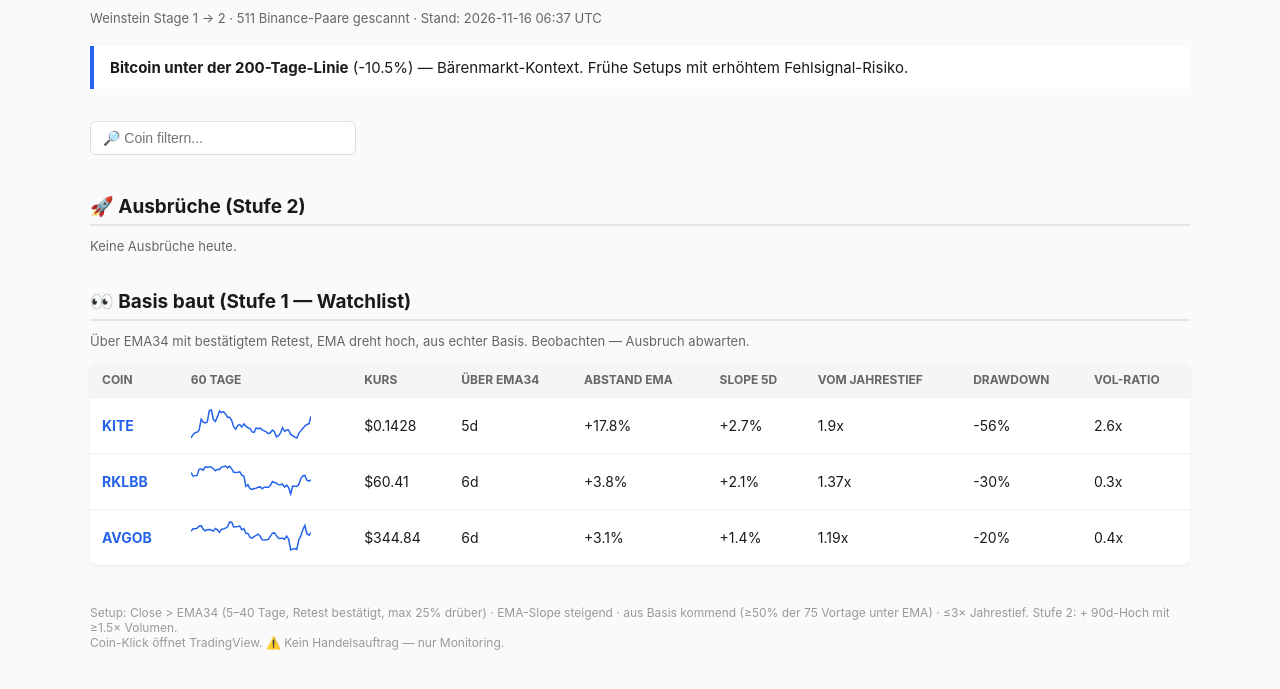
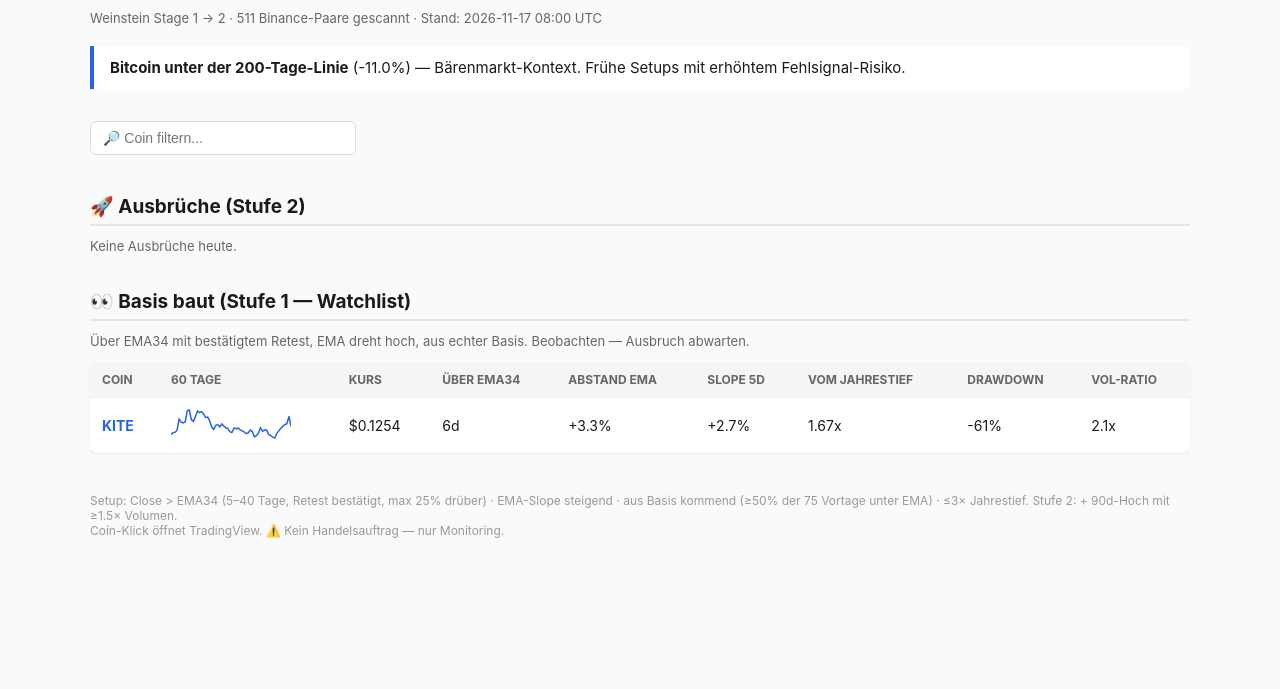
Before and after one commit to trade121121/screen, a plain HTML site: page docs/index.html in a window 1280 px wide. Shown: the part 75-764 px from the top of the page. Drawn offline with Linux system fonts and the light colour scheme.

Commit message:
Screener-Update 2026-11-17

```diff
--- a/docs/index.html
+++ b/docs/index.html
@@ -56,8 +56,8 @@ document.addEventListener('DOMContentLoaded', () => {
 </head>
 <body>
 <h1>Crypto Bottom Screener</h1>
-<p class="meta">Weinstein Stage 1 → 2 · 511 Binance-Paare gescannt · Stand: 2026-11-16 06:37 UTC</p>
-<div class="context"><b>Bitcoin unter der 200-Tage-Linie</b> (-10.5%) — Bärenmarkt-Kontext. Frühe Setups mit erhöhtem Fehlsignal-Risiko.</div>
+<p class="meta">Weinstein Stage 1 → 2 · 511 Binance-Paare gescannt · Stand: 2026-11-17 08:00 UTC</p>
+<div class="context"><b>Bitcoin unter der 200-Tage-Linie</b> (-11.0%) — Bärenmarkt-Kontext. Frühe Setups mit erhöhtem Fehlsignal-Risiko.</div>
 <input id="search" placeholder="🔎 Coin filtern..." onkeyup="filterTables()">
 <h2>🚀 Ausbrüche (Stufe 2)</h2><p class='sub'>Keine Ausbrüche heute.</p>
 
@@ -67,34 +67,14 @@ document.addEventListener('DOMContentLoaded', () => {
 <tr><th>Coin</th><th>60 Tage</th><th>Kurs</th><th>über EMA34</th><th>Abstand EMA</th><th>Slope 5d</th><th>vom Jahrestief</th><th>Drawdown</th><th>Vol-Ratio</th></tr>
 <tr>
 <td><a href="https://www.tradingview.com/chart/?symbol=BINANCE:KITEUSDT" target="_blank"><b>KITE</b></a></td>
-<td><svg width="120" height="32" viewBox="0 0 120 32"><polyline points="0.0,29.9 2.0,26.6 4.1,24.6 6.1,24.2 8.1,22.2 10.2,11.1 12.2,14.1 14.2,15.0 16.3,14.0 18.3,2.6 20.3,2.0 22.4,11.5 24.4,13.4 26.4,8.9 28.5,3.1 30.5,4.7 32.5,3.6 34.6,5.9 36.6,9.4 38.6,9.1 40.7,12.6 42.7,19.0 44.7,21.3 46.8,17.3 48.8,16.6 50.8,19.0 52.9,15.9 54.9,18.1 56.9,19.8 59.0,20.6 61.0,23.9 63.1,24.4 65.1,19.9 67.1,20.8 69.2,20.2 71.2,21.9 73.2,22.8 75.3,23.9 77.3,25.7 79.3,24.8 81.4,22.1 83.4,23.7 85.4,28.8 87.5,27.6 89.5,24.9 91.5,19.7 93.6,23.3 95.6,22.0 97.6,22.0 99.7,26.4 101.7,27.7 103.7,29.1 105.8,30.0 107.8,25.4 109.8,22.9 111.9,20.2 113.9,18.1 115.9,16.5 118.0,15.7 120.0,8.3" fill="none" stroke="#2563eb" stroke-width="1.5"/></svg></td>
-<td>$0.1428</td>
-<td>5d</td>
-<td>+17.8%</td>
+<td><svg width="120" height="32" viewBox="0 0 120 32"><polyline points="0.0,26.6 2.0,24.6 4.1,24.2 6.1,22.2 8.1,11.1 10.2,14.1 12.2,15.0 14.2,14.0 16.3,2.6 18.3,2.0 20.3,11.5 22.4,13.4 24.4,8.9 26.4,3.1 28.5,4.7 30.5,3.6 32.5,5.9 34.6,9.4 36.6,9.1 38.6,12.6 40.7,19.0 42.7,21.3 44.7,17.3 46.8,16.6 48.8,19.0 50.8,15.9 52.9,18.1 54.9,19.8 56.9,20.6 59.0,23.9 61.0,24.4 63.1,19.9 65.1,20.8 67.1,20.2 69.2,21.9 71.2,22.8 73.2,23.9 75.3,25.7 77.3,24.8 79.3,22.1 81.4,23.7 83.4,28.8 85.4,27.6 87.5,24.9 89.5,19.7 91.5,23.3 93.6,22.0 95.6,22.0 97.6,26.4 99.7,27.7 101.7,29.1 103.7,30.0 105.8,25.4 107.8,22.9 109.8,20.2 111.9,18.1 113.9,16.5 115.9,15.7 118.0,8.3 120.0,18.5" fill="none" stroke="#2563eb" stroke-width="1.5"/></svg></td>
+<td>$0.1254</td>
+<td>6d</td>
+<td>+3.3%</td>
 <td>+2.7%</td>
-<td>1.9x</td>
-<td>-56%</td>
-<td>2.6x</td>
-</tr><tr>
-<td><a href="https://www.tradingview.com/chart/?symbol=BINANCE:RKLBBUSDT" target="_blank"><b>RKLBB</b></a></td>
-<td><svg width="120" height="32" viewBox="0 0 120 32"><polyline points="0.0,8.6 2.0,11.9 4.1,11.7 6.1,11.4 8.1,5.1 10.2,5.0 12.2,6.2 14.2,2.8 16.3,3.2 18.3,2.9 20.3,2.9 22.4,4.8 24.4,6.7 26.4,5.2 28.5,5.7 30.5,2.9 32.5,2.8 34.6,2.1 36.6,3.9 38.6,2.0 40.7,4.8 42.7,8.2 44.7,8.5 46.8,8.3 48.8,7.8 50.8,11.2 52.9,12.1 54.9,22.4 56.9,20.7 59.0,24.6 61.0,25.5 63.1,24.5 65.1,24.2 67.1,23.2 69.2,22.9 71.2,24.8 73.2,23.2 75.3,23.2 77.3,23.2 79.3,21.5 81.4,17.5 83.4,18.5 85.4,19.2 87.5,20.8 89.5,20.6 91.5,20.2 93.6,23.2 95.6,21.2 97.6,23.5 99.7,30.0 101.7,22.0 103.7,22.2 105.8,22.4 107.8,20.6 109.8,14.5 111.9,12.0 113.9,11.4 115.9,16.2 118.0,17.1 120.0,15.8" fill="none" stroke="#2563eb" stroke-width="1.5"/></svg></td>
-<td>$60.41</td>
-<td>6d</td>
-<td>+3.8%</td>
-<td>+2.1%</td>
-<td>1.37x</td>
-<td>-30%</td>
-<td>0.3x</td>
-</tr><tr>
-<td><a href="https://www.tradingview.com/chart/?symbol=BINANCE:AVGOBUSDT" target="_blank"><b>AVGOB</b></a></td>
-<td><svg width="120" height="32" viewBox="0 0 120 32"><polyline points="0.0,11.4 2.0,8.7 4.1,8.7 6.1,8.2 8.1,6.2 10.2,5.7 12.2,9.2 14.2,10.8 16.3,9.8 18.3,9.6 20.3,10.0 22.4,11.1 24.4,8.5 26.4,9.9 28.5,12.3 30.5,9.2 32.5,8.9 34.6,8.2 36.6,6.7 38.6,2.0 40.7,2.2 42.7,6.9 44.7,6.7 46.8,6.5 48.8,6.1 50.8,9.8 52.9,8.5 54.9,13.5 56.9,13.5 59.0,17.3 61.0,18.2 63.1,16.6 65.1,15.4 67.1,14.1 69.2,16.3 71.2,19.8 73.2,19.9 75.3,19.8 77.3,19.4 79.3,16.3 81.4,13.2 83.4,12.9 85.4,15.6 87.5,18.3 89.5,18.5 91.5,18.0 93.6,19.5 95.6,16.1 97.6,18.9 99.7,30.0 101.7,29.1 103.7,28.6 105.8,29.5 107.8,19.9 109.8,15.9 111.9,9.5 113.9,5.5 115.9,13.7 118.0,15.3 120.0,12.6" fill="none" stroke="#2563eb" stroke-width="1.5"/></svg></td>
-<td>$344.84</td>
-<td>6d</td>
-<td>+3.1%</td>
-<td>+1.4%</td>
-<td>1.19x</td>
-<td>-20%</td>
-<td>0.4x</td>
+<td>1.67x</td>
+<td>-61%</td>
+<td>2.1x</td>
 </tr>
 </table>
 <p class="footer">Setup: Close &gt; EMA34 (5–40 Tage, Retest bestätigt, max 25% drüber) ·
--- a/state.json
+++ b/state.json
@@ -1 +1 @@
-{"stage1": ["KITEUSDT", "RKLBBUSDT", "AVGOBUSDT"], "stage2": [], "updated": "2026-11-16T06:37:04.496342+00:00"}
+{"stage1": ["KITEUSDT"], "stage2": [], "updated": "2026-11-17T08:00:39.225147+00:00"}
```
